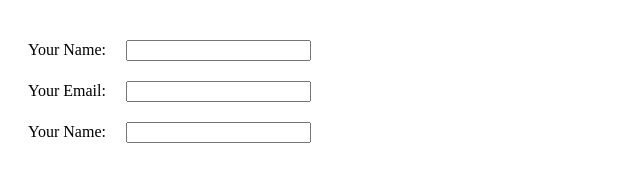
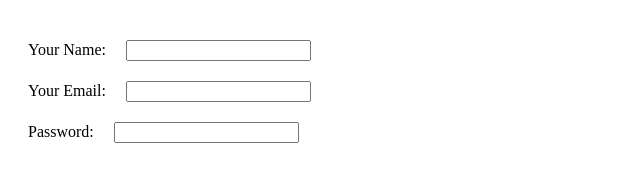
Before and after one commit to MMadejsza/React_Simple_Form_Validation_Example, a React (Create React App) app: page / in a window 1280 px wide. Shown: the top 193 px of the page, without its empty margins (0-640 px from the left). Built offline with nearby package versions, Linux system fonts and the light colour scheme.

Commit message:
all 3 inputs with handleChange

```diff
--- a/src/App.js
+++ b/src/App.js
@@ -5,6 +5,7 @@ class App extends React.Component {
 	state = {
 		userName: '',
 		userEmail: '',
+		userPass: '',
 	};
 
 	handleChange = (e) => {
@@ -29,7 +30,7 @@ class App extends React.Component {
 							onChange={this.handleChange}
 						/>
 					</label>
-					<label htmlFor='user'>
+					<label htmlFor='email'>
 						Your Email:
 						<input
 							type='email'
@@ -38,16 +39,16 @@ class App extends React.Component {
 							value={this.state.userEmail}
 							onChange={this.handleChange}
 						/>
-					</label>
-					<label htmlFor='user'>
-						Your Name:
-						<input
-							type='text'
-							id='user'
-							name='userName'
-							value={this.state.userName}
-							onChange={this.handleChange}
-						/>
+						<label htmlFor='pass'>
+							Password:
+							<input
+								type='password'
+								id='pass'
+								name='userPass'
+								value={this.state.userPass}
+								onChange={this.handleChange}
+							/>
+						</label>
 					</label>
 				</form>
 			</div>
```
